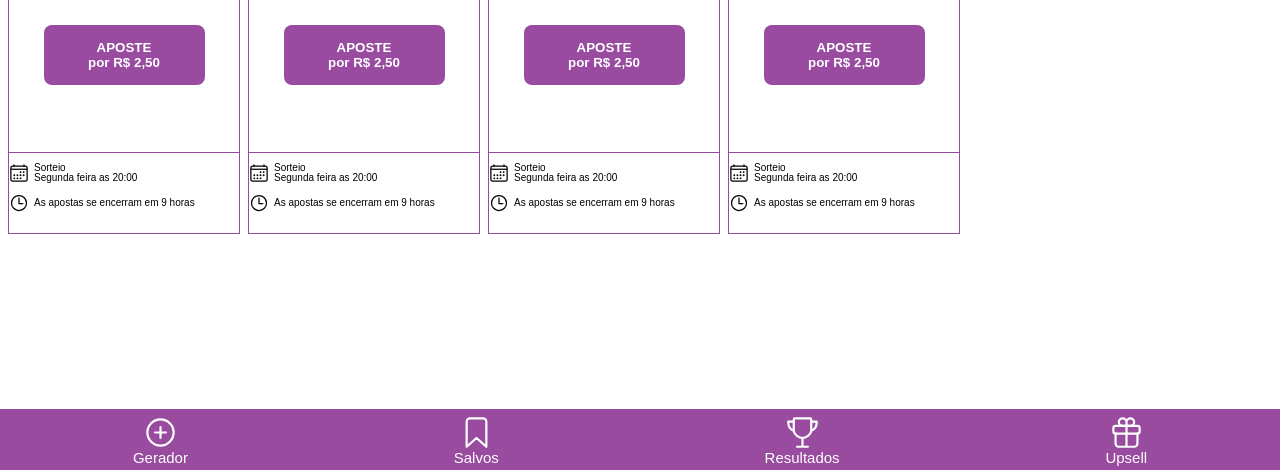
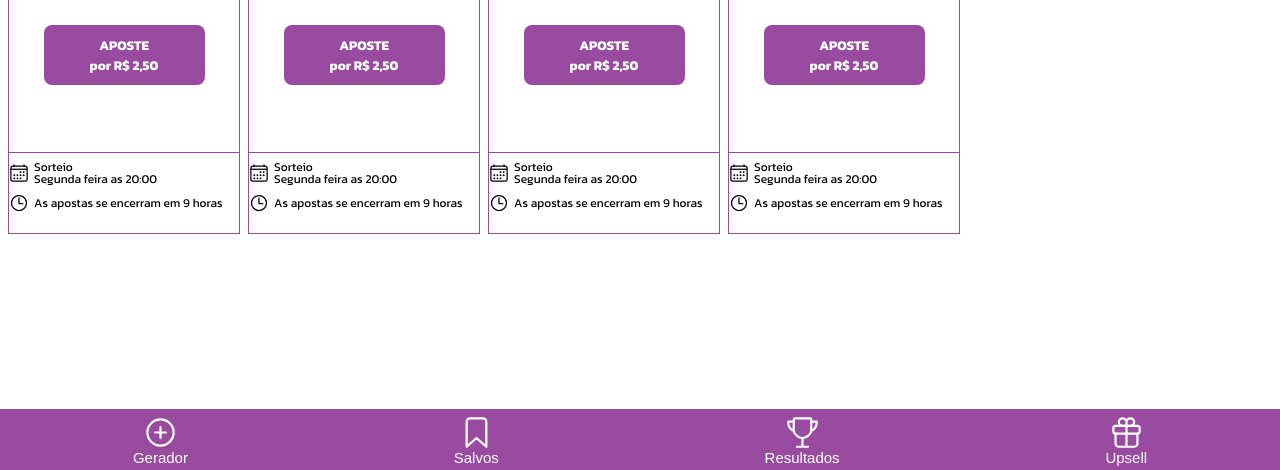
Before and after one commit to Ludmila06Marques/Loteria, a plain HTML site: page home/home.html in a window 1280 px wide. Shown: the part 330-800 px from the top of the page. Drawn offline with nearby package versions, Linux system fonts and the light colour scheme.

Commit message:
add : fonts

```diff
--- a/assets/css/reset.css
+++ b/assets/css/reset.css
@@ -25,6 +25,9 @@ footer, header, hgroup, menu, nav, section {
 	display: block;
 }
 
+*{
+	font-family:'Kanit', sans-serif;;
+}
 
 body {
 	line-height: 1;
--- a/home/home.css
+++ b/home/home.css
@@ -162,14 +162,18 @@ height: 50%;
 .sorteio{
     padding: 5px;
     color: black;
-    font-size: 10px;
+    font-size: 12px;
+    font-family: 'Kanit', sans-serif;
+
 
 }
+
 .sorteio-tempo{
     padding: 5px;
     color: black;
-    font-size: 10px;
+    font-size: 12px;
     margin-bottom: 20px;
+    font-family: 'Kanit', sans-serif;
 }
 
   .card img {
--- a/home/home.html
+++ b/home/home.html
@@ -7,6 +7,9 @@
     <link rel="stylesheet" href="../assets/css/reset.css">
     <script src="../js/scripts.js"></script>
     <link rel="stylesheet" href="home.css">
+    <link rel="preconnect" href="https://fonts.googleapis.com">
+<link rel="preconnect" href="https://fonts.gstatic.com" crossorigin>
+<link href="https://fonts.googleapis.com/css2?family=Kanit:ital,wght@0,100;0,200;0,400;0,500;0,600;0,700;0,800;1,100;1,200;1,300;1,400;1,500;1,600;1,700;1,800;1,900&display=swap" rel="stylesheet">
 
 
 
--- a/signup/signup.css
+++ b/signup/signup.css
@@ -1,9 +1,12 @@
 
-
+*{
+     font-family: 'Kanit', sans-serif;;
+}
    #hideOnClick{
     display: flex;
     flex-direction: column;
     align-items: center;
+
    }
 
 
@@ -21,7 +24,7 @@
     text-align: center;
     color: #994BA0;
     font-size: 15px;
-    font-weight: lighter;
+    font-weight: 400;
     text-decoration: underline;
 
 
```
Also changed, not shown: gerador/index.html (+3 -0 lines), login/index.html (+3 -0 lines), resultados/index.html (+3 -0 lines), salvos/index.html (+3 -0 lines), signup/index.html (+3 -0 lines), upsell/index.html (+3 -0 lines).
